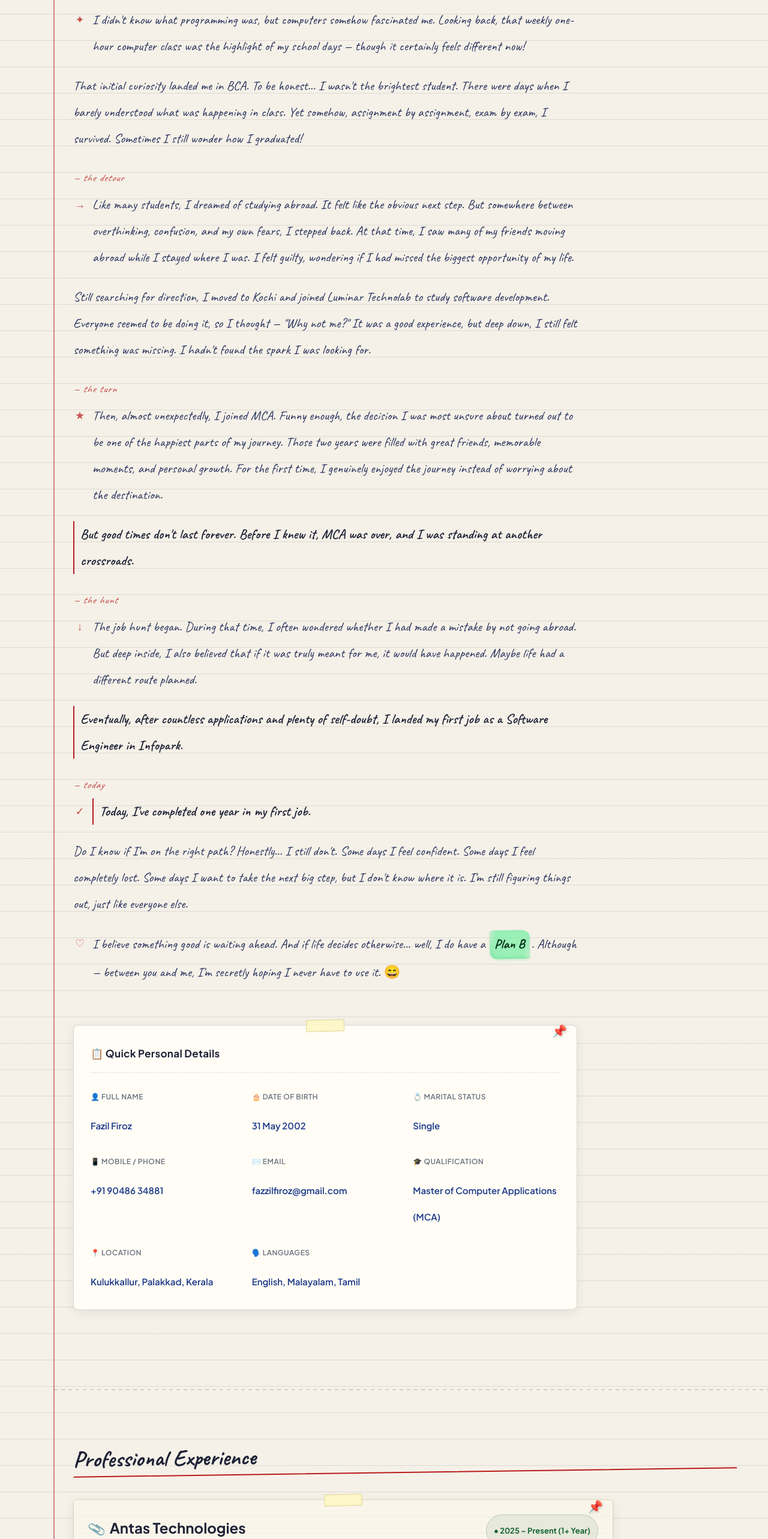
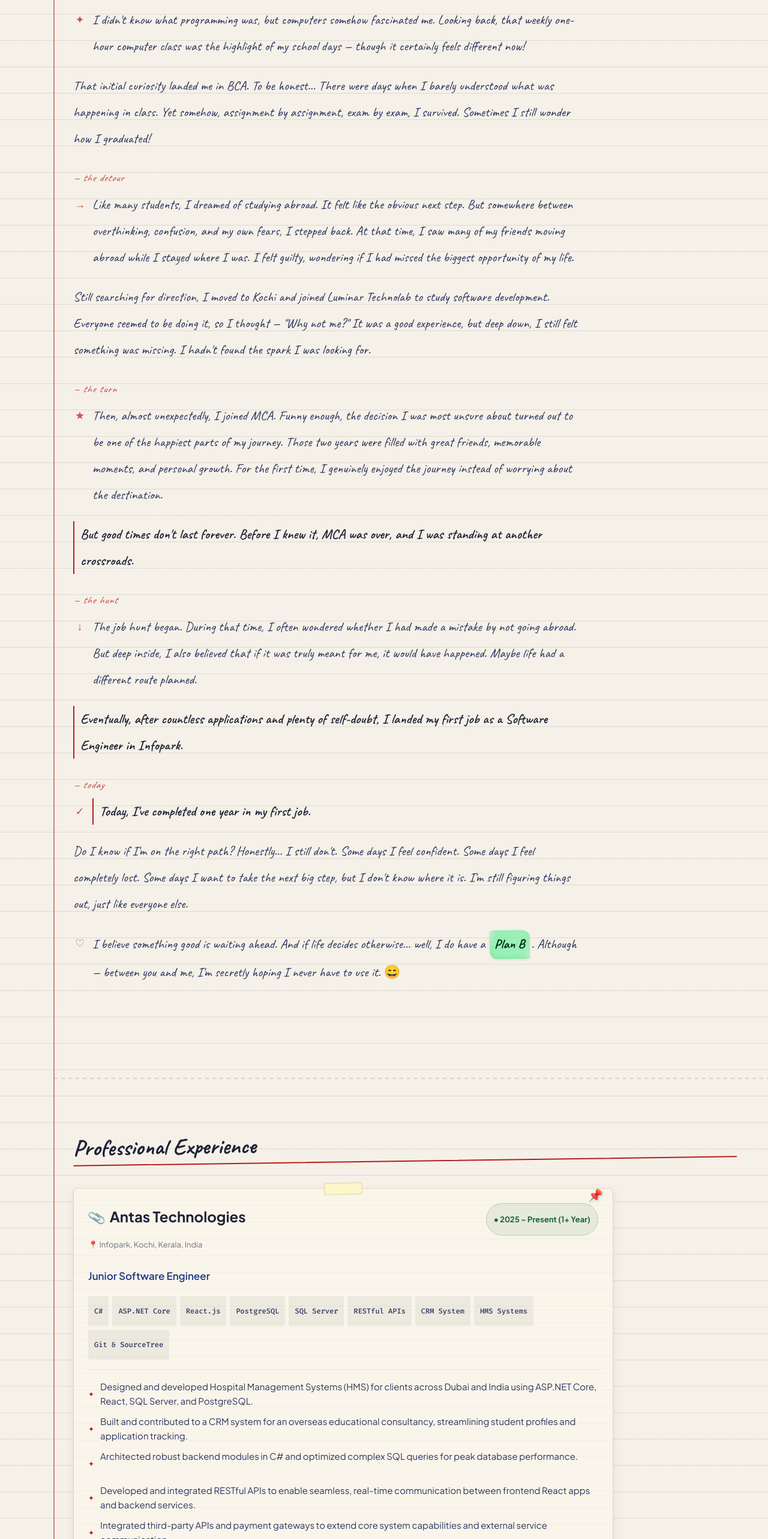
Before and after one commit to fazil-firoz/NoteBook-Portfolio, a React (Vite) app: page / in a window 1280 px wide. Shown: the part 1120-3686 px from the top of the page at 60% size. Built offline with nearby package versions, Linux system fonts and the light colour scheme.

Commit message:
feat: final polish & updates ready for Vercel deployment

```diff
--- a/src/components/AboutSection.jsx
+++ b/src/components/AboutSection.jsx
@@ -9,7 +9,7 @@ const STORY = [
   {
     chapter: null,
     margin: null,
-    text: "That initial curiosity landed me in BCA. To be honest... I wasn't the brightest student. There were days when I barely understood what was happening in class. Yet somehow, assignment by assignment, exam by exam, I survived. Sometimes I still wonder how I graduated!",
+    text: "That initial curiosity landed me in BCA. To be honest... There were days when I barely understood what was happening in class. Yet somehow, assignment by assignment, exam by exam, I survived. Sometimes I still wonder how I graduated!",
   },
   {
     chapter: '— the detour',
@@ -101,7 +101,7 @@ export function AboutSection() {
         ))}
 
         {/* Neat Personal Details Dashboard Card matching notebook theme */}
-        <div className="about-dashboard-card sticky-note-card note-cream">
+        {/* <div className="about-dashboard-card sticky-note-card note-cream">
           <span className="card-tape-top" aria-hidden="true" />
           <span className="card-pin-icon" aria-hidden="true">📌</span>
 
@@ -150,7 +150,7 @@ export function AboutSection() {
               <span className="dash-val">English, Malayalam, Tamil</span>
             </div>
           </div>
-        </div>
+        </div> */}
       </div>
     </NbSection>
   )
--- a/src/components/ContactSection.jsx
+++ b/src/components/ContactSection.jsx
@@ -111,7 +111,7 @@ export function ContactSection() {
 
       <footer className="nb-footer">
         <p>
-          Designed &amp; Hand-Crafted with 💙 &amp; Notebook Vibes —{' '}
+          Designed &amp; Hand-Crafted with 💙 &amp; VibeCodes —{' '}
           <span className="footer-name">Fazil Firoz</span>
           &nbsp;© {new Date().getFullYear()}
         </p>
```
